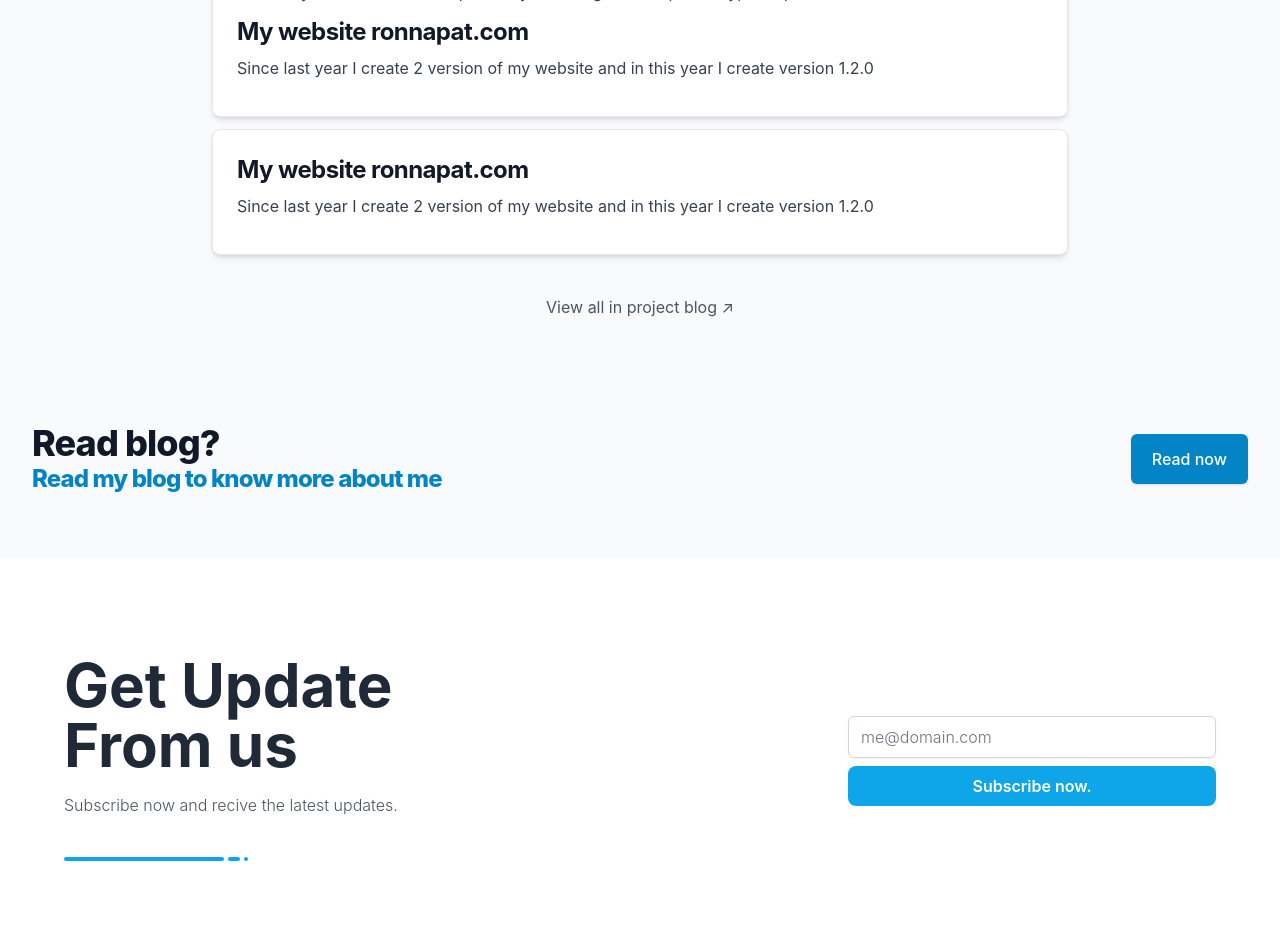
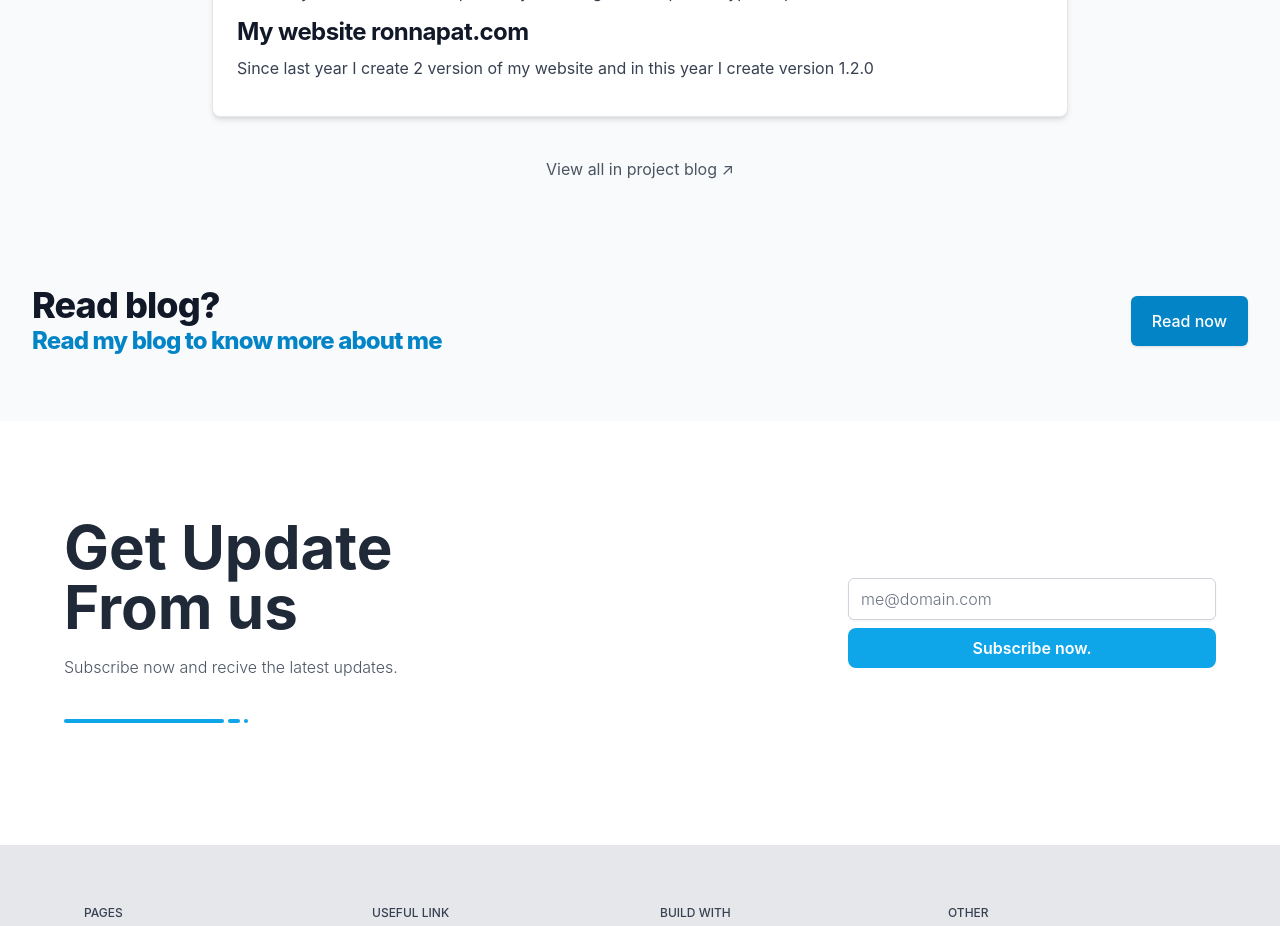
Before and after one commit to ronnapatp/ronnapat.com, a Next.js app: page /en-us in a window 1280 px wide. Shown: the part 1100-2026 px from the top of the page. Built offline with nearby package versions, Linux system fonts and the light colour scheme; no server answers.

Commit message:
Update project

```diff
--- a/components/project.js
+++ b/components/project.js
@@ -29,21 +29,6 @@ export default function () {
             </a>
           ))}
           </div>
-          <div className="p-6 max-w-screen mt-3 bg-white rounded-lg border border-gray-200 shadow-md dark:bg-gray-800 dark:border-gray-700 mb-2 md:mb-0 hover:scale-105 duration-100">
-            <a
-              href="https://ronnapat.com/b/my-web"
-              target="_blank"
-              rel="noopener"
-            >
-              <h5 className="mb-2 text-2xl font-bold tracking-tight text-gray-900 dark:text-white">
-                My website ronnapat.com
-              </h5>
-              <p className="mb-3 font-normal text-gray-700 dark:text-gray-400">
-                Since last year I create 2 version of my website and in this
-                year I create version 1.2.0
-              </p>
-            </a>
-          </div>
         </div>
       </Container>
       <div className="text-center pb-10">
```
